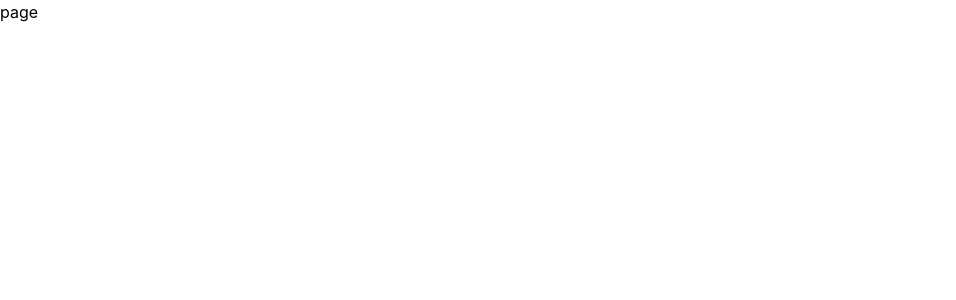
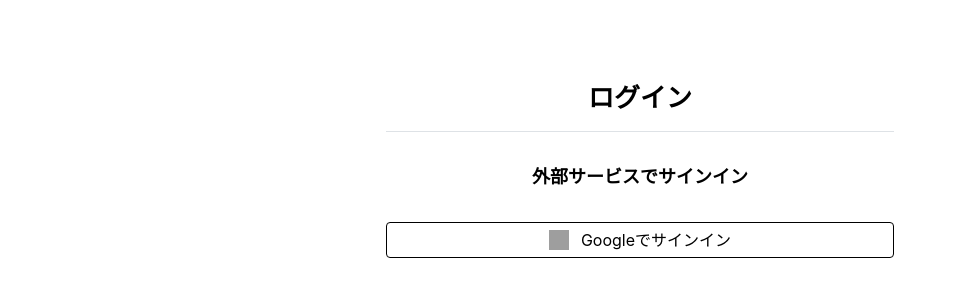
Before and after one commit to nkkn-prog/musematch-nextjs, a Next.js app: page /signin in a window 1280 px wide. Shown: the top 300 px of the page, without its empty margins (0-956 px from the left). Built offline with nearby package versions, Linux system fonts and the light colour scheme; no server answers; grey boxes are pictures that could not be loaded.

Commit message:
refactor: credentialの削除

```diff
--- a/src/app/components/sign-in.tsx
+++ b/src/app/components/sign-in.tsx
@@ -1,19 +1,17 @@
 import { signInWithGoogleOath } from "../actions/auth"
-import { PasswordInput, Button, TextInput, Box, Title, Text } from '@mantine/core';
-import { useForm } from '@mantine/form';
+import { Button, Box, Title, Text } from '@mantine/core';
 import { useHover } from '@mantine/hooks';
 import Image from "next/image";
-
-
+// import { signInWithCredentials } from "../actions/auth";
 
 export const SignInWithGoogle = ({errorMessage}:{errorMessage:string | null}) => {
-  // const { hovered, ref } = useHover();
+  const { hovered, ref } = useHover();
   return (
     <Box mt='xl'>
       <Title order={4} mb="xl" ta='center'>外部サービスでサインイン</Title>
       <form action={signInWithGoogleOath}>
-        <Box mt="md" ta='center'>
-          <Button type="submit">
+        <Box mt="md" ta='center' mb="xl" ref={ref}>
+          <Button type="submit" w='100%' bg={ hovered ? '#f6f6f6' : 'white'} c='#000' bd='1px solid #000'>
             <Image src="/logo/google-logo.png" alt="Google" width={20} height={20} />
             <Text ml='sm'>Googleでサインイン</Text>
           </Button>
@@ -24,47 +22,62 @@ export const SignInWithGoogle = ({errorMessage}:{errorMessage:string | null}) =>
   )
 }
 
-export const SignInWithEmail = () => {
-  const { hovered, ref } = useHover();
-  const form = useForm({
-    mode: 'uncontrolled',
-    initialValues: {
-      email: '',
-      password: '',
-      termsOfService: false,
-    },
+// export const SignInWithEmail = () => {
+//   const { hovered, ref } = useHover();
+//   const form = useForm({
+//     mode: 'uncontrolled',
+//     initialValues: {
+//       email: '',
+//       password: '',
+//       termsOfService: false,
+//     },
 
-    validate: {
-      email: (value) => (/^\S+@\S+$/.test(value) ? null : 'Invalid email'),
-    },
-  });
+//     validate: {
+//       email: (value) => (/^\S+@\S+$/.test(value) ? null : 'Invalid email'),
+//     },
+//   });
 
-  return (
-    <Box mt='xl'>
-      <Title order={4} mb="md" ta='center'>メールアドレスでサインイン</Title>
-      <form onSubmit={form.onSubmit((values) => signInWithCredentials(values.email, values.password))}>
-        <TextInput
-          withAsterisk
-          label="Email"
-          placeholder="your@email.com"
-          key={form.key('email')}
-          {...form.getInputProps('email')}
-          mb="md"
-        />
-        <PasswordInput
-          withAsterisk
-          label="Password"
-          placeholder="password"
-          key={form.key('password')}
-          {...form.getInputProps('password')}
-        />
-        <Box mt="md" ta='center' mb="xl" ref={ref}>
-          {/* 未対応:ホバーした時にボタンの色を変える */}
-          <Button type="submit" color="navy" w='100%' bg={hovered ? 'navy' : 'navy'}>
-            ログイン
-          </Button>
-        </Box>
-      </form>
-    </Box>
-  )
-}
+//   return (
+//     <Box mt='xl'>
+//       <Title order={4} mb="md" ta='center'>メールアドレスでサインイン</Title>
+//       <form onSubmit={form.onSubmit((values) => signInWithCredentials(values))}>
+//         <TextInput
+//           withAsterisk
+//           label="Email"
+//           placeholder="your@email.com"
+//           key={form.key('email')}
+//           {...form.getInputProps('email')}
+//           mb="md"
+//         />
+//         <PasswordInput
+//           withAsterisk
+//           label="Password"
+//           placeholder="password"
+//           key={form.key('password')}
+//           {...form.getInputProps('password')}
+//         />
+//         <Box mt="md" ta='center' mb="xl" ref={ref}>
+//           {/* 未対応:ホバーした時にボタンの色を変える */}
+//           <Button type="submit" color="navy" w='100%' bg={hovered ? 'navy' : 'navy'}>
+//             ログイン
+//           </Button>
+//         </Box>
+//       </form>
+//     </Box>
+//   )
+// }
+
+// export const SignInWithCredentials = () => {
+//   const form = useForm({
+//     mode: 'uncontrolled',
+//     initialValues: {
+//       email: '',
+//       password: '',
+//     },
+//   });
+//   return (
+//     <form onSubmit={form.onSubmit(() => signInWithCredentials())}>
+//       <button type="submit">ああああ</button>
+//     </form>
+//   )
+// }
--- a/src/app/signin/page.tsx
+++ b/src/app/signin/page.tsx
@@ -1,9 +1,23 @@
+'use client'
 import React from 'react'
+import { SignInWithGoogle } from '../components/sign-in'
+import { useSearchParams } from 'next/navigation'
+import { Container, Divider, Paper, Title } from '@mantine/core'
 
-const page = () => {
+const SignInPage = () => {
+  const searchParams = useSearchParams();
+  const oauthErrorMessage = searchParams.get('message');
+
   return (
-    <div>page</div>
+    <>
+      <Container size="xs" mt="5rem">
+        <Title order={2} mb="md" ta="center">ログイン</Title>
+          <Paper>
+            <Divider my="sm" />
+            <SignInWithGoogle errorMessage={oauthErrorMessage}/>
+        </Paper>
+      </Container>
+    </>
   )
 }
-
-export default page
+export default SignInPage
```
